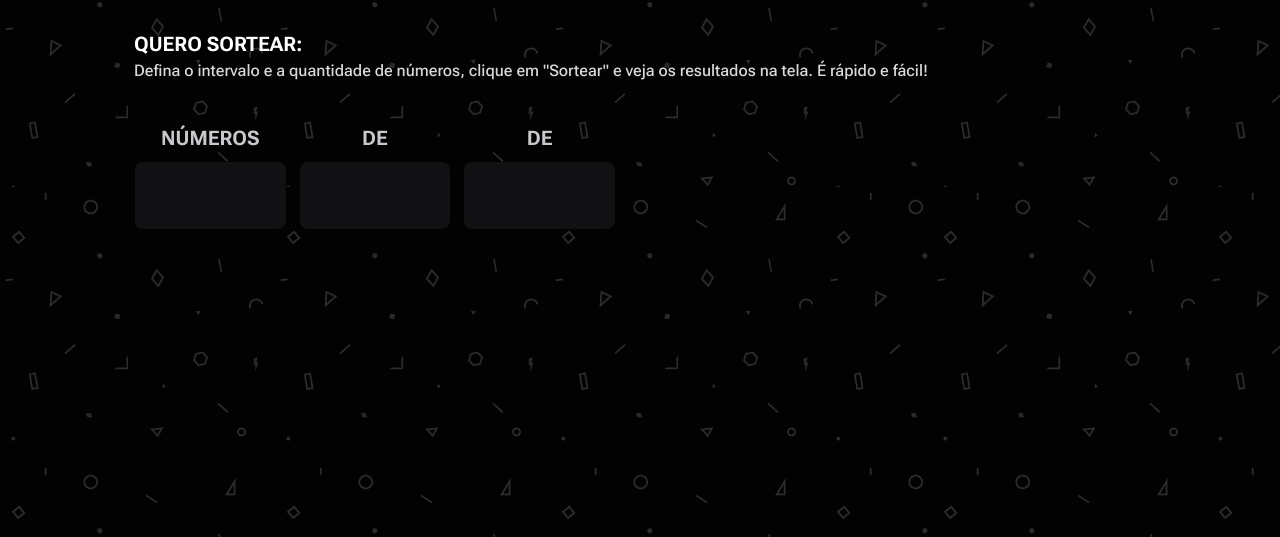
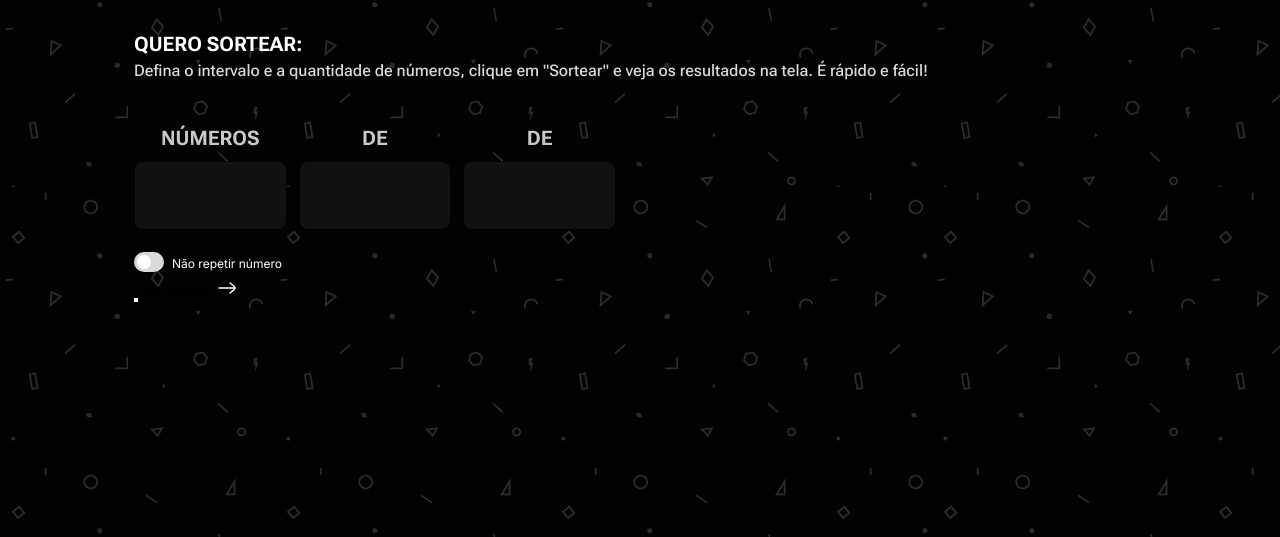
Before and after one commit to ThiagoSCarv/projeto-sorteador-de-numeros, a plain HTML site: page index.html in a window 1280 px wide. Shown: the part 339-876 px from the top of the page. Drawn offline with Linux system fonts and the light colour scheme.

Commit message:
estilizando toggle switch e inicializando o primeiro button

```diff
--- a/index.html
+++ b/index.html
@@ -7,7 +7,7 @@
   <link rel="preconnect" href="https://fonts.gstatic.com" crossorigin>
   <title>Sorteador de números</title>
   <link rel="stylesheet" href="styles/index.css">
-  <link href="https://fonts.googleapis.com/css2?family=Roboto+Flex:opsz,wght@8..144,100..1000&family=Roboto+Mono:ital,wght@0,100..700;1,100..700&family=Sora:wght@100..800&display=swap" rel="stylesheet">
+  <link href="https://fonts.googleapis.com/css2?family=Inter:ital,opsz,wght@0,14..32,100..900;1,14..32,100..900&family=Roboto+Flex:opsz,wght@8..144,100..1000&family=Roboto+Mono:ital,wght@0,100..700;1,100..700&family=Sora:wght@100..800&display=swap" rel="stylesheet">
 </head>
 <body>
   <header class="px-md">
@@ -60,6 +60,22 @@
             </div>
 
           </div>
+
+          <div class="toggle-wrapper">
+            <div class="input-wrapper">
+              <label for="switch"></label>
+              <div class="switch__container">
+                  <input id="switch" class="switch" type="checkbox">
+              </div>
+            </div>
+            <small>Não repetir número</small>
+          </div>
+
+          <div class="btn">
+            <button></button>
+            <span class="ff-roboto-flex fz-md fw-bold lh-150">Sortear</span>
+            <img src="assets/icons/arrow.svg" alt="">
+          </div>
         </fieldset>
       </form>
     </section>
--- a/styles/form.css
+++ b/styles/form.css
@@ -1,4 +1,4 @@
-@import url(forms/input.css);
+@import url(forms/index.css);
 
 form {
   text-align: start;
--- /dev/null
+++ b/styles/forms/index.css
@@ -0,0 +1,2 @@
+@import url(input.css);
+@import url(toggle.css);
--- /dev/null
+++ b/styles/forms/toggle.css
@@ -0,0 +1,55 @@
+.toggle-wrapper {
+  margin-top: 1.375rem;
+  display: flex;
+  gap: .5rem;
+  align-items: center;
+  & small {
+    font-family: "Inter", serif;
+    font-weight: 400;
+    font-size: .75rem;
+    color: var(--content-primary);
+    line-height: 150%;
+  }
+}
+
+.switch {
+  appearance: none;
+  width: 1.875rem;
+  height: 1.25rem;
+  background-color: var(--content-tertiary);
+  border-radius: 3.125rem;
+  border: 1px solid var(--input-stroke);
+  position: relative;
+  cursor: pointer;
+  transition: .3s;
+}
+
+.switch::before {
+  content: "";
+  position: absolute;
+  width: .875rem;
+  height: .875rem;
+  border-radius: 50%;
+  background-color: var(--content-primary);
+  left: 3px;
+  top: 3px;
+  transition: .3s;
+}
+
+.switch::after {
+  position: absolute;
+  color: var(--content-primary);
+  left: 60px;
+  top: 5px;
+  transition: .3s;
+}
+
+.switch:checked {
+  background: var(--gradient-background);
+}
+
+.switch:checked::before {
+  position: absolute;
+  background-color: var(--content-tertiary);
+  left: 14px;
+}
--- a/styles/global.css
+++ b/styles/global.css
@@ -29,14 +29,17 @@
   --ff-sora: "Sora", serif;
   --ff-roboto-mono: "Roboto Mono", serif;
   --ff-roboto-flex: "Roboto Flex", serif;
+  --ff-inter: "Inter", serif;
   --fz-2xl: 2.5rem;
   --fz-lg: 2rem;
   --fz-md: 1.25rem;
   --fz-sm: 1rem;
   --fz-esm: .875rem;
+  --fz-xsm: .75rem;
   --fw-extra-bold: 800;
   --fw-bold: 700;
   --fw-medium: 500;
+  --fw-regular: 400;
   --px-md: 2.25rem;
   --lh-150: 150%;
   --lh-130: 130%;
```
